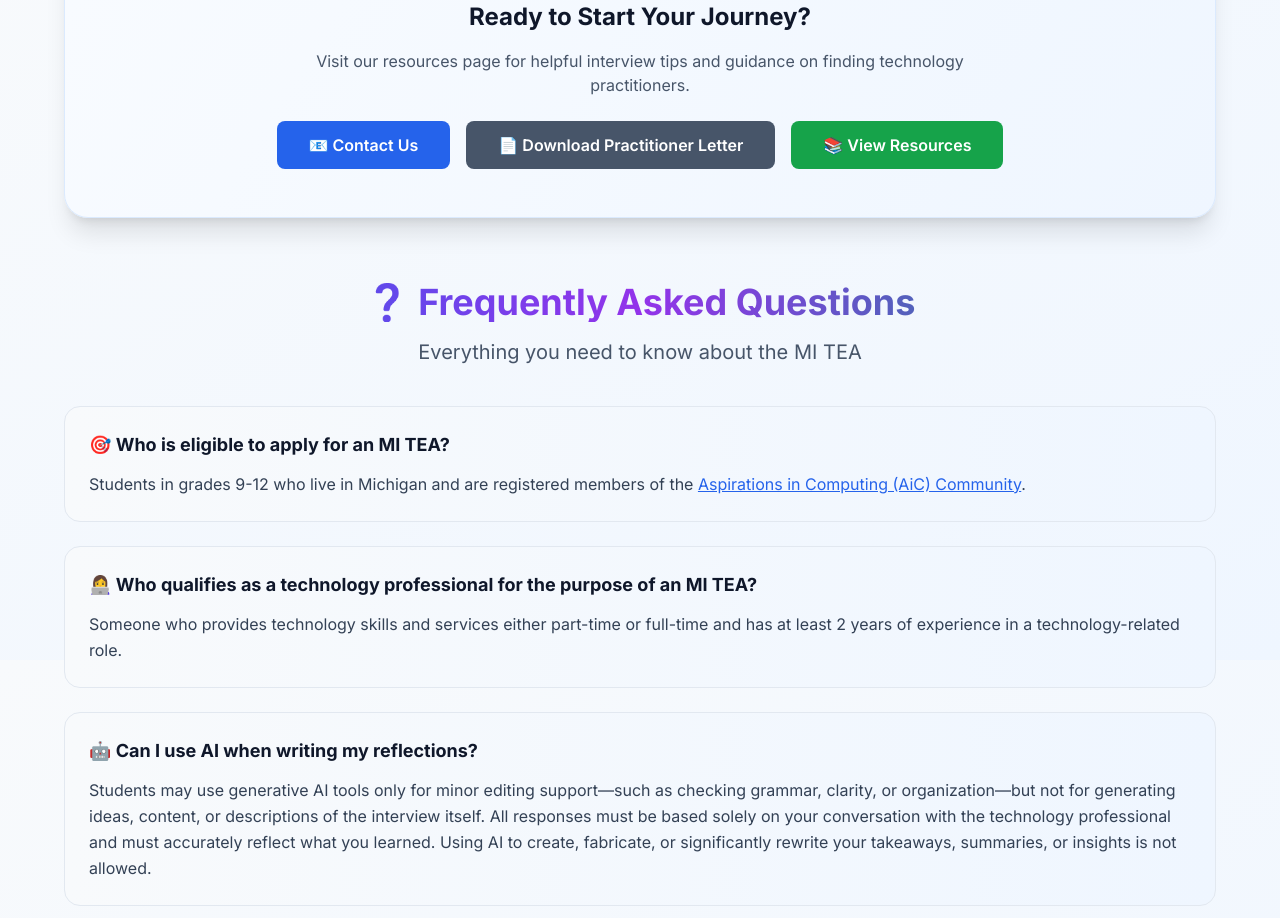
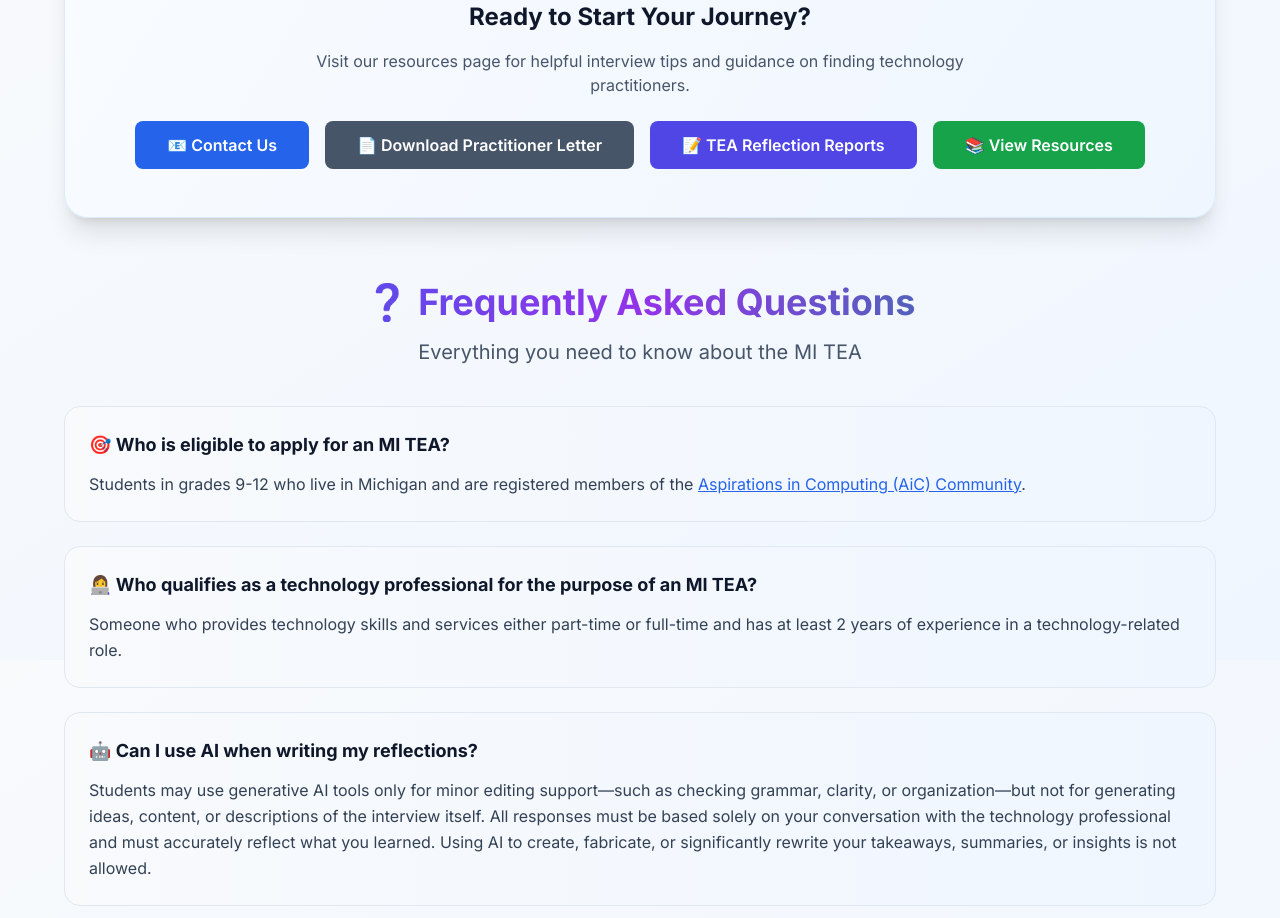
Before and after one commit to Divyatech-hub/Michigan-TEA, a Next.js app: page /Michigan-TEA/ in a window 1280 px wide. Shown: the part 4140-5058 px from the top of the page. Built offline with nearby package versions, Linux system fonts and the light colour scheme.

Commit message:
added button linking to reflection reports google form

```diff
--- a/components/ApplicationSection.tsx
+++ b/components/ApplicationSection.tsx
@@ -91,6 +91,14 @@ export default function ApplicationSection(){
               📄 Download Practitioner Letter
             </a>
             <a
+              href="https://docs.google.com/forms/d/e/1FAIpQLSdtFaY-QwaJpO6MCgeo22KIgbLTKegxCbNuSm-QWXU65BOofQ/viewform"
+              target="_blank"
+              rel="noopener noreferrer"
+              className="bg-indigo-600 text-white px-8 py-3 rounded-lg hover:bg-indigo-700 transition duration-300 font-semibold"
+            >
+              📝 TEA Reflection Reports
+            </a>
+            <a
               href="/Michigan-TEA/resources"
               target="_blank"
               rel="noopener noreferrer"
```
Also changed, not shown: 8 other files (tests, documents, lock files or other folders).
